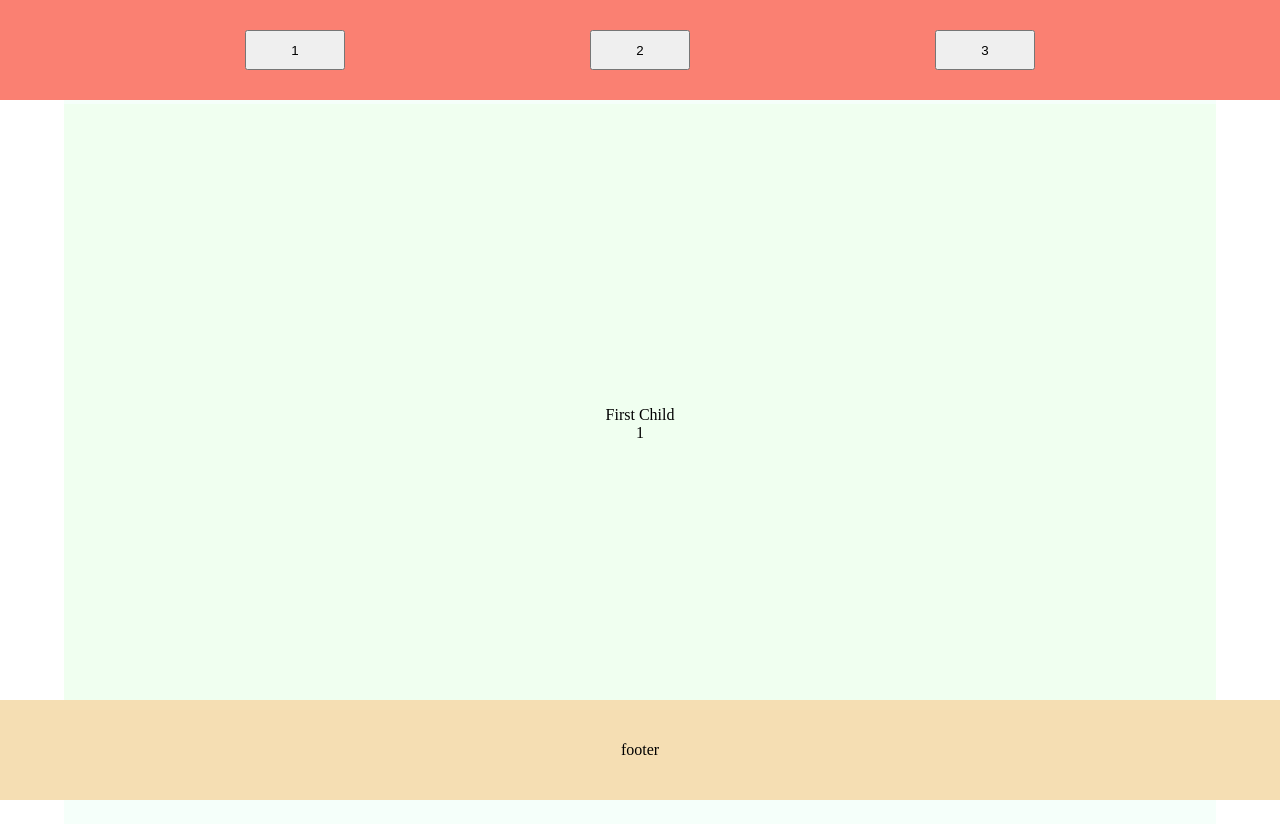
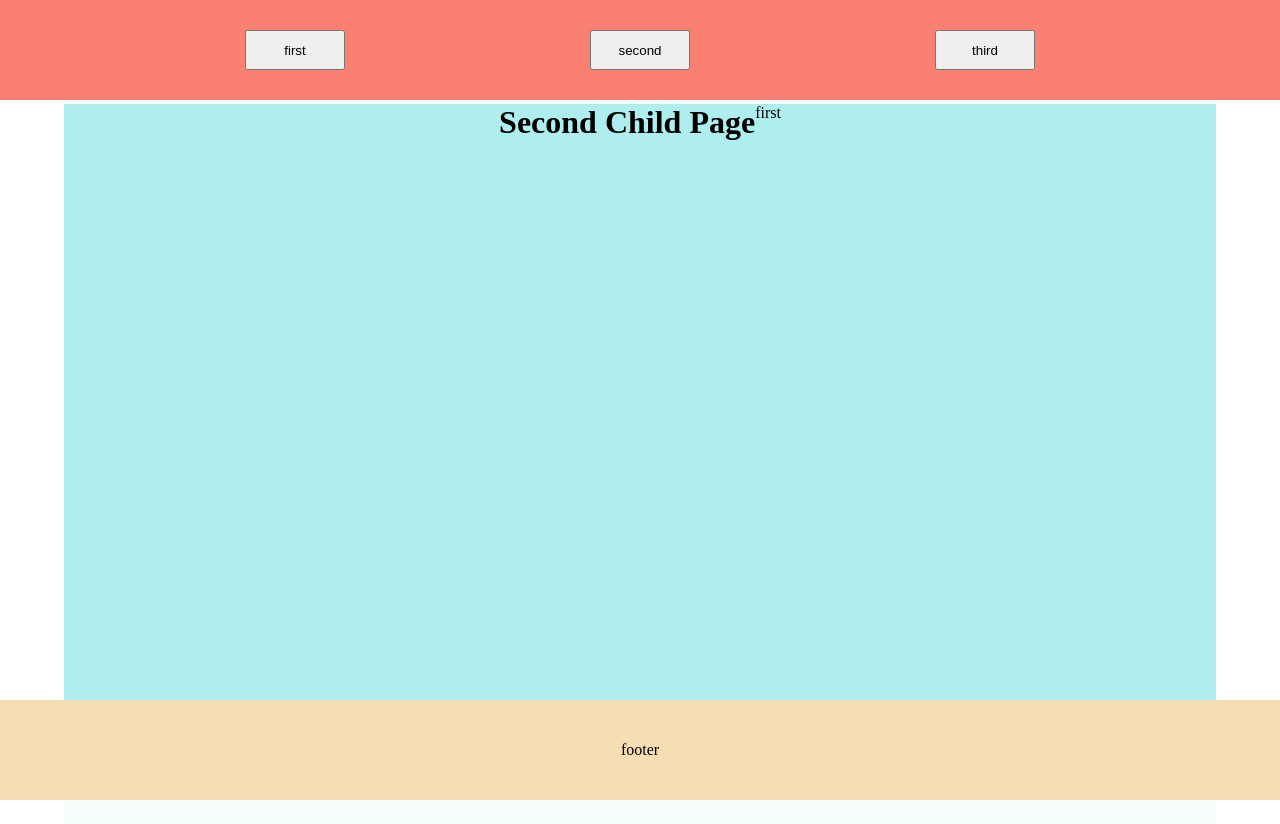
Before and after one commit to ryuwisdom/vue_crush, a Vue app: page /second in a window 1280 px wide. Built offline with nearby package versions, Linux system fonts and the light colour scheme.

Commit message:
add router

```diff
--- a/package.json
+++ b/package.json
@@ -9,7 +9,8 @@
   },
   "dependencies": {
     "core-js": "^3.6.5",
-    "vue": "^2.6.11"
+    "vue": "^2.6.11",
+    "vue-router": "^3.5.1"
   },
   "devDependencies": {
     "@vue/cli-plugin-babel": "~4.5.0",
--- a/src/App.vue
+++ b/src/App.vue
@@ -1,42 +1,40 @@
 <template>
   <div class="app-container">
     <default-layout
-        @button="changedButton">
-      <component :is="childComponents">
-        <p>{{nowTab}}</p>
-      </component>
+        @button="changedButton"
+        class="default-layout-container"
+    >
+      <router-view><p>{{ nowTab }}</p></router-view>
+
     </default-layout>
   </div>
 </template>
 
 <script>
 import DefaultLayout from '@/layout/DefaultLayout';
-import FirstChild from './components/FirstChild.vue';
 
 let tab = 'FirstChild';
 
 export default {
   components: {
     DefaultLayout,
-    FirstChild,
-    SecondChild: () => import('@/components/SecondChild'),
-    ThirdChild: () => import('@/components/ThirdChild'),
   },
   data() {
     return {
-      nowTab: 1,
+      nowTab: 'first',
     }
   },
   computed: {
     childComponents() {
-      if (this.nowTab === 2) tab = 'SecondChild';
-      if (this.nowTab === 3) tab = 'ThirdChild';
+      if (this.nowTab === 'second') tab = 'SecondChild';
+      if (this.nowTab === 'third') tab = 'ThirdChild';
       return tab;
     },
   },
   methods: {
     changedButton(currentTab) {
       this.nowTab = currentTab
+      this.$router.push(`/${this.nowTab}`)
     },
   },
 };
@@ -51,4 +49,11 @@ export default {
 .app-container {
   background-color: white;
 }
+
+.default-layout-container {
+  /*width: 100%;*/
+  display: flex;
+  flex-direction: column;
+
+}
 </style>
--- a/src/layout/DefaultLayout.vue
+++ b/src/layout/DefaultLayout.vue
@@ -24,13 +24,12 @@ export default {
   components: {},
   data() {
     return {
-      currentTab: 1,
-      tabButtons: [1, 2, 3],
+      currentTab: 'first',
+      tabButtons: ['first', 'second', 'third'],
     };
   },
   methods: {
     click(btn) {
-      console.log(btn);
       this.currentTab = btn;
       this.$emit('button', this.currentTab);
     },
--- a/src/main.js
+++ b/src/main.js
@@ -1,13 +1,11 @@
-import Vue from 'vue'
-import App from './App.vue'
-// import StatusComponents from './Status'
+import Vue from 'vue';
+import App from './App.vue';
+import router from './router';
+
 
 Vue.config.productionTip = false
-// Vue.component('AppStatus', StatusComponents )
+
 new Vue({
   render: h => h(App),
+    router,
 }).$mount('#app')
-
-Vue.component('todo-item', {
-    template: '<li>This is a todo</li>'
-})
--- /dev/null
+++ b/src/pages/FirstChild/index.vue
@@ -0,0 +1,18 @@
+<template>
+  <div class="first-container">
+    <h1>First Child Page</h1>
+    <slot></slot>
+  </div>
+</template>
+<script>
+export default {};
+</script>
+<style scoped>
+.first-container {
+  width: 100%;
+  height: 80vh;
+  display: flex;
+  justify-content: center;
+  background-color: honeydew;
+}
+</style>
--- /dev/null
+++ b/src/pages/SecondChild/index.vue
@@ -0,0 +1,18 @@
+<template>
+  <div class="second-container">
+    <h1>Second Child Page</h1>
+    <slot></slot>
+  </div>
+</template>
+<script>
+export default {};
+</script>
+<style scoped>
+.second-container {
+  width: 100%;
+  height: 80vh;
+  display: flex;
+  justify-content: center;
+  background-color: paleturquoise;
+}
+</style>
--- /dev/null
+++ b/src/pages/ThirdChild/index.vue
@@ -0,0 +1,18 @@
+<template>
+  <div class="third-container">
+    <h1>Third Child Page</h1>
+    <slot></slot>
+  </div>
+</template>
+<script>
+export default {};
+</script>
+<style scoped>
+.third-container {
+  width: 100%;
+  height: 80vh;
+  display: flex;
+  justify-content: center;
+  background-color: thistle;
+}
+</style>
--- /dev/null
+++ b/src/router.js
@@ -0,0 +1,18 @@
+import Vue from 'vue';
+import VueRouter from 'vue-router'
+import App from '@/App'
+
+
+Vue.use(VueRouter)
+
+const router = new VueRouter({
+    mode : "history",
+    routes : [
+        {path: '/', component: App },
+        {path: '/first', component: () => import('@/pages/FirstChild') },
+        {path: '/second', component: () => import('@/pages/SecondChild') },
+        {path: '/third', component: () => import('@/pages/ThirdChild') },
+    ]
+
+})
+export default router;
```
Also changed, not shown: 1 other file (tests, documents, lock files or other folders).
